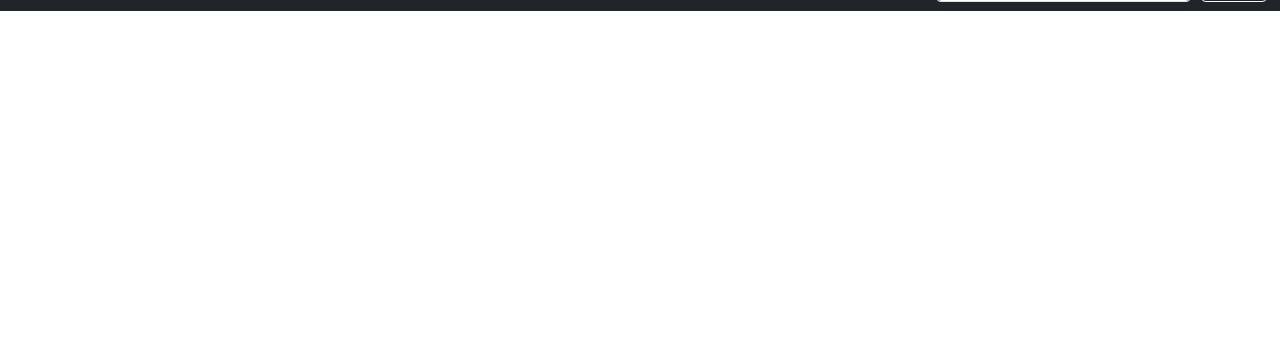
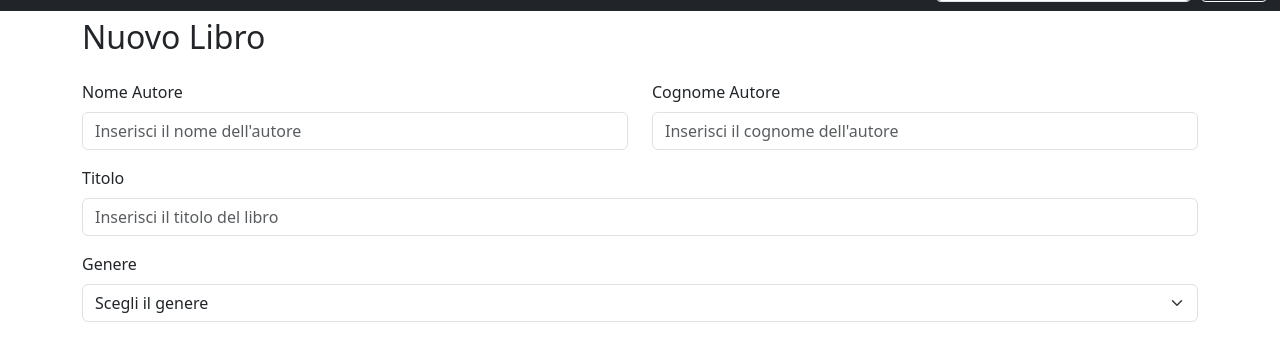
Before and after one commit to lucaconigliaro/html-css-bootstrap-dashboard, a plain HTML site: page new-book.html in a window 1280 px wide. Shown: the part 46-406 px from the top of the page. Drawn offline with nearby package versions, Linux system fonts and the light colour scheme.

Commit message:
feat Input name and Title book

```diff
--- a/new-book.html
+++ b/new-book.html
@@ -1,5 +1,6 @@
 <!DOCTYPE html>
 <html lang="en">
+
 <head>
     <meta charset="UTF-8">
     <meta name="viewport" content="width=device-width, initial-scale=1.0">
@@ -14,6 +15,7 @@
         integrity="sha512-Kc323vGBEqzTmouAECnVceyQqyqdsSiqLQISBL29aUW4U/M7pSPA/gEUZQqv1cwx4OnYxTxve5UMg5GT6L4JJg=="
         crossorigin="anonymous" referrerpolicy="no-referrer" />
 </head>
+
 <body>
 
     <!-- Header -->
@@ -48,8 +50,48 @@
 
     <!-- Main -->
     <main>
+        <div class="container mt-5">
+            <h2 class="py-3">Nuovo Libro</h2>
 
+
+            <!-- Input Name -->
+            <div class="row">
+                <div class="col">
+                    <label for="First name" class="form-label">Nome Autore</label>
+                    <input type="text" class="form-control" placeholder="Inserisci il nome dell'autore"
+                        aria-label="First name">
+                </div>
+                <div class="col">
+                    <label for="Last name" class="form-label">Cognome Autore</label>
+                    <input type="text" class="form-control" placeholder="Inserisci il cognome dell'autore"
+                        aria-label="Last name">
+                </div>
+            </div>
+
+            <!-- Book title -->
+            <div class="col mt-3">
+                <label for="Book title " class="form-label">Titolo</label>
+                <input type="text" class="form-control" placeholder="Inserisci il titolo del libro"
+                    aria-label="Book title">
+            </div>
+
+            <div class="row mt-3">
+                <div class="col">
+                    <label for="genre" class="form-label">Genere</label>
+                    <select class="form-select" aria-label="genre">
+                        <option selected>Scegli il genere</option>
+                        <option value="1">One</option>
+                        <option value="2">Two</option>
+                        <option value="3">Three</option>
+                      </select>
+                </div>
+
+            </div>
+
+
+        </div>
     </main>
     <!-- /Main -->
 </body>
+
 </html>
```
Lines whose indentation alone changed are shown as unchanged.
